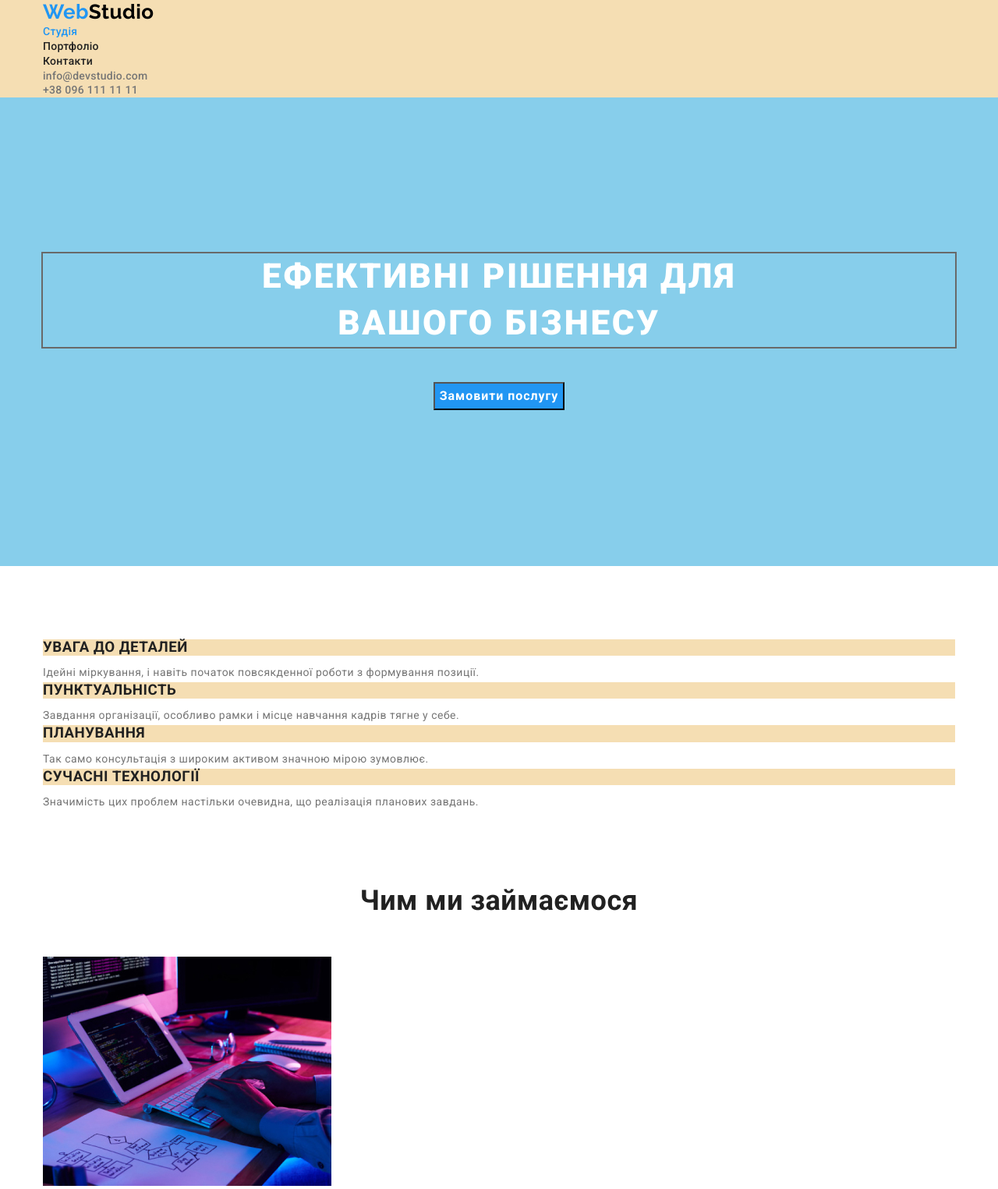
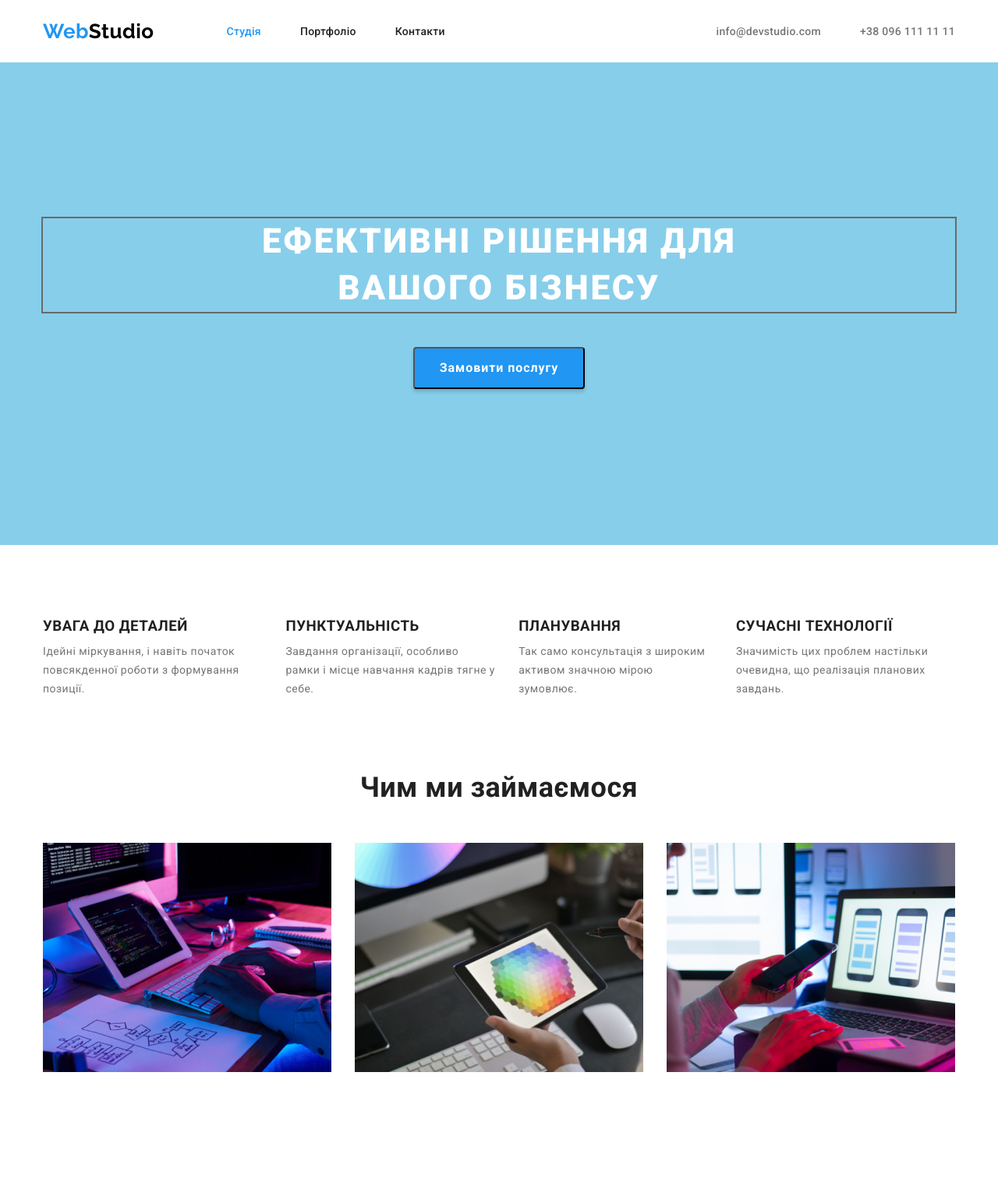
Before and after one commit to TaniaIva/web-studio, a plain HTML site: page index.html in a window 1280 px wide. Shown: the top 1525 px of the page at 78% size. Drawn offline with nearby package versions, Linux system fonts and the light colour scheme.

Commit message:
add flex

```diff
--- a/css/style.css
+++ b/css/style.css
@@ -33,9 +33,23 @@ body {
    margin-right: auto;
 }
 
+.wrapper-header {
+   display: flex;
+   justify-content: space-between;
+   align-items: center;
+   height: 80px;
+}
+
 .navigation-items {
+   display: flex;
+   align-items: center;
    margin: 0;
    padding: 0;
+}
+
+.navigation-div {
+   display: flex;
+   margin-left: 93px;
 }
 
 /* outline: 2px solid cyan; */
@@ -58,8 +72,8 @@ body {
    color: var(--accent-color);
 }
 
-header {
-   background-color: wheat;
+.navigation-div .list:not(:last-child) {
+   margin-right: 50px;
 }
 
 .navigation-list, .authentication-list {
@@ -81,12 +95,17 @@ header {
 }
 
 .authentication {
+   display: flex;
    margin: 0;
    padding: 0;
 }
 
 .authentication-list {
    color: var(--main-color);
+}
+
+.authentication .list + .list {
+   margin-left: 50px;
 }
 
 .authentication-list.down {
@@ -142,7 +161,15 @@ header {
    font-size: 16px;
    line-height: 1.87;
    letter-spacing: 0.06em;
+   padding: 10px 32px;
+   box-shadow: 0px 4px 4px rgba(0, 0, 0, 0.15);
+   border-radius: 4px;
 }
+
+.btn:hover, .btn:focus {
+   color: #000000;
+}
+
 
 .footer {
    padding: 60px 0;
@@ -153,14 +180,16 @@ h2 {
 }
 
 .feature {
-   margin: 0;
-   padding: 94px 0;
+   display: flex;
+   padding-left: 0;
+   margin-top: 94px;
+   margin-bottom: 94px;
 }
+
 .feature .header {
    font-weight: 700;
    line-height: 1.14;
    text-transform: uppercase;
-   background-color: wheat;
    margin-bottom: 10px;
 }
 
@@ -168,6 +197,10 @@ h2 {
    font-size: 14px;
    line-height: 1.71;
    margin: 0;
+}
+
+.feature .list + .list {
+   margin-left: 30px;
 }
 
 .about {
@@ -187,19 +220,30 @@ h2 {
    margin-bottom: 50px;
 }
 
+.items {
+   display: flex;
+   column-gap: 30px;
+}
+
 /* team */
 .team {
    padding: 94px 0;
 }
 
 .person {
+   display: flex;
+   column-gap: 30px;
    padding-left: 0;
    margin: 0;
+
+   text-align: center;
 }
+
 .person .header {
    font-weight: 500;
    font-size: 16px;
    line-height: 1.18;
+   margin-top: 30px;
    margin-bottom: 10px;
 }
 
@@ -215,11 +259,21 @@ h2 {
    outline: 2px solid silver;
 }
 .button-portfolio {
+   display: flex;
+   justify-content: center;
    padding-left: 0;
    margin: 0;
    margin-bottom: 34px;
    background-color: wheat;
 }
+
+/* .button-portfolio .list + .list {
+   margin-left: 8px;
+} */
+.button-portfolio .list:not(:last-child) {
+   margin-right: 8px;
+}
+
 .button-portfolio .item {
    color: var(--shade-black-color);
    font-family: 'Roboto';
@@ -228,16 +282,27 @@ h2 {
    line-height: 1.6;
    border-style: none;
    background-color: var(--white-color);
+   padding: 6px 25px;
 }
 
 .button-portfolio .item:hover, .button-portfolio .item:focus {
    background-color: var(--accent-color);
+   border-radius: 4px;
    color: var(--white-color);
 }
 
 .work-portfolio {
+   display: flex;
+   flex-wrap: wrap;
+   gap: 30px;
    padding-left: 0;
    margin: 0;
+
+   background-color: wheat;
+}
+
+.list.work {
+   background-color: royalblue;
 }
 
 .link-work {
@@ -245,7 +310,7 @@ h2 {
 }
 
 .portfolio-img {
-   margin-bottom: 15px;
+   margin-bottom: 20px;
 }
 
 .work .header {
--- a/index.html
+++ b/index.html
@@ -18,9 +18,11 @@
             <nav class="navigation">
                <ul class="navigation-items">
                   <li class="list"><a href="#" class="logo"><span>Web</span>Studio</a></li>
+                  <div class="navigation-div">
                   <li class="list"><a href="#" class="navigation-list current">Студія</a></li>
                   <li class="list"><a href="./portfolio.html" class="navigation-list">Портфоліо</a></li>
                   <li class="list"><a href="#" class="navigation-list">Контакти</a></li>
+                  </div>
                </ul>
             </nav>
             <ul class="authentication">
```
Also changed, not shown: portfolio.html (+2 -0 lines).
